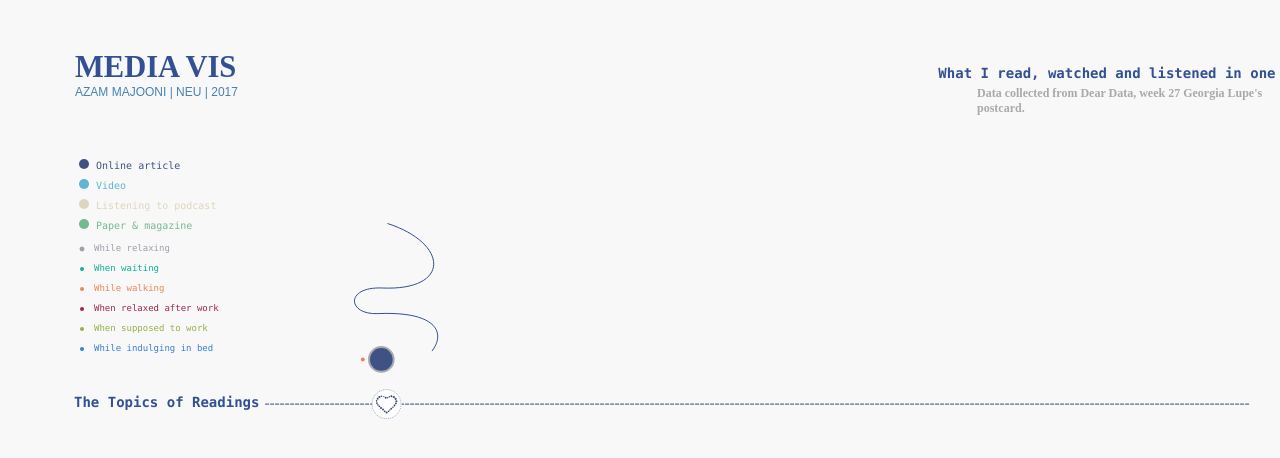
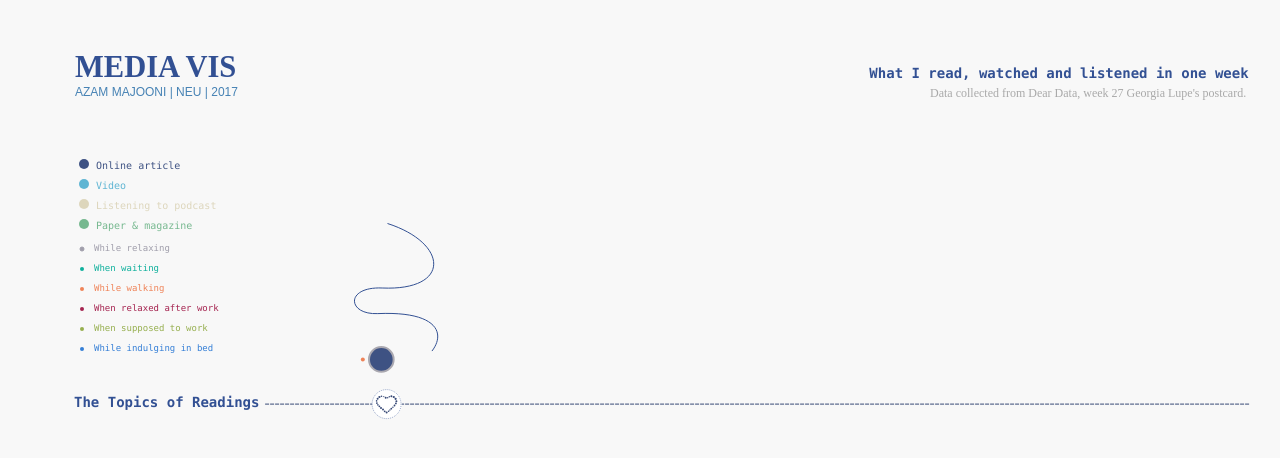
Before and after one commit to Azi-M/MediaVis, a plain HTML site: page index.html in a window 1280 px wide. Shown: the top 458 px of the page. Drawn offline with Linux system fonts and the light colour scheme.

Commit message:
Update index.html

```diff
--- a/index.html
+++ b/index.html
@@ -24,11 +24,11 @@
 <div style="color: steelblue;font-family: sans-serif;font-size: 12px">AZAM MAJOONI | NEU | 2017</div>
 </div>
 
-<div style="position: absolute;top: 85.5px;left:977px">
-    <div style="color: darkgray;font-family: Arcon;font-weight: bold;font-size: 12px">Data collected from Dear Data, week 27 Georgia Lupe's postcard. </div>
+<div style="position: absolute;top: 85.5px;left:930px">
+    <div style="color: darkgray;font-family: Arcon;font-size: 12px">Data collected from Dear Data, week 27 Georgia Lupe's postcard. </div>
 </div>
 
-<div style="margin-top: 9px;margin-left:819px;position:absolute"> <p class="line-1 anim-typewriter"><b>What I read, watched and listened in one week</b></p></div>
+<div style="margin-top: 9px;margin-left:750px;position:absolute"> <p class="line-1 anim-typewriter"><b>What I read, watched and listened in one week</b></p></div>
 
 <div style="position: absolute;top: 418px;left:75px">
     <div style="color: darkgray;font-family: Menlo;font-weight: bolder;font-size: 11px" id="monoCircles"> </div>
```
